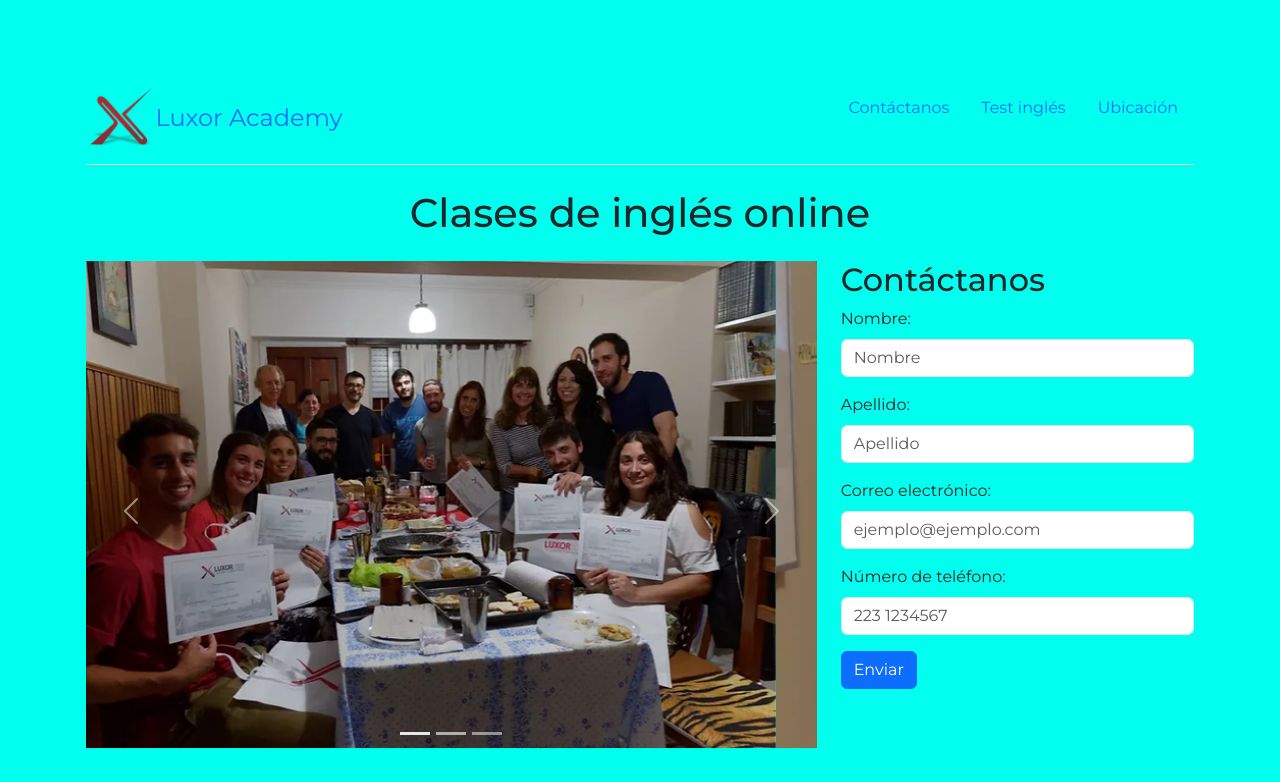
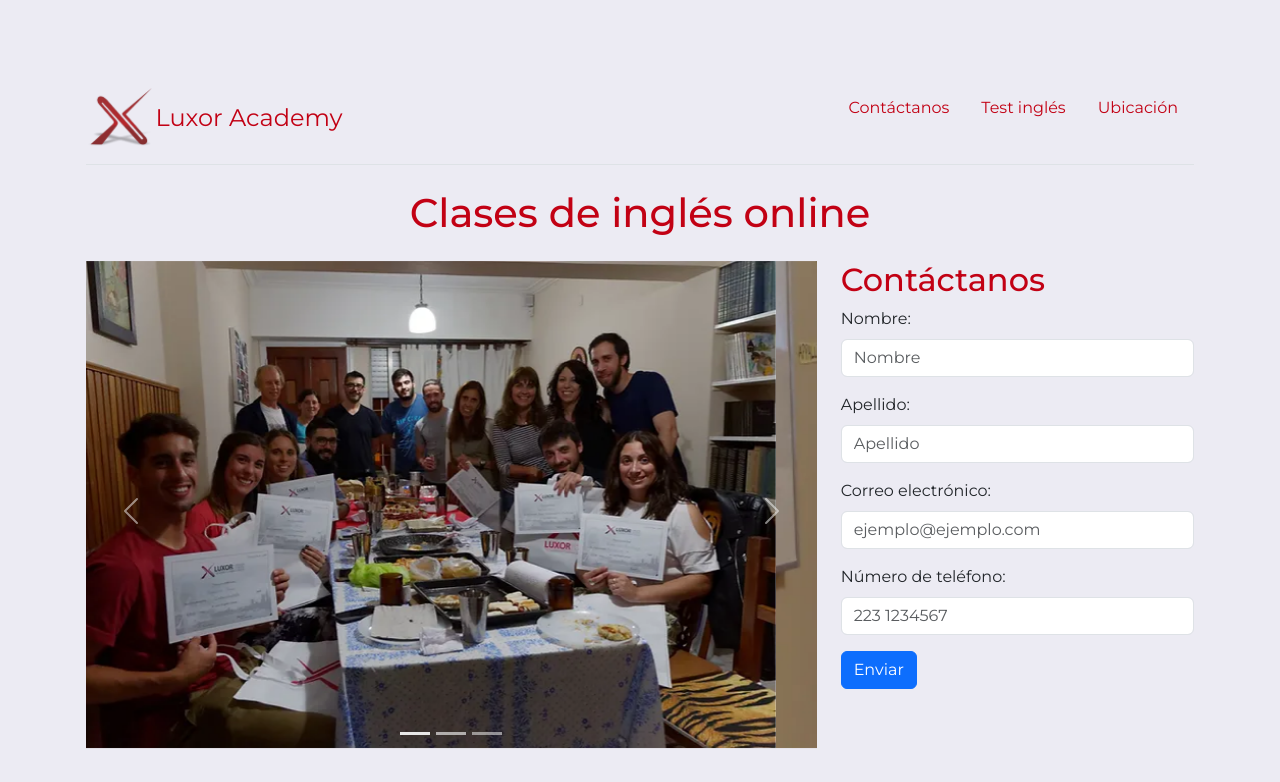
Before and after one commit to chochin7/grupo-, a plain HTML site: page EDI/index.html in a window 1280 px wide. Shown: the top 782 px of the page. Drawn offline with nearby package versions, Linux system fonts and the light colour scheme.

Commit message:
style.css

```diff
--- a/EDI/css/style.css
+++ b/EDI/css/style.css
@@ -1,12 +1,17 @@
-body, h1, h2, h3, p, span, a {
+body, h1, h2, h3,strong,h5,span, a {
+    font-family: 'Montserrat', sans-serif;
+    color: #C20114;
+}
+p
+{
     font-family: 'Montserrat', sans-serif;
 }
-
 body {
-    background-color: #00ffee;
+    background-color: #ECEBF3;
     margin: 0;
     padding: 3rem 1rem;
 }
+
 
 
 #empresas {
@@ -23,6 +28,11 @@ body {
     align-items: center;
     justify-content: center;
     font-family: 'Montserrat', sans-serif;
+    color: #C20114;
+}
+
+.nav-link{
+    color: #C20114;
 }
 
 #logo {
```
